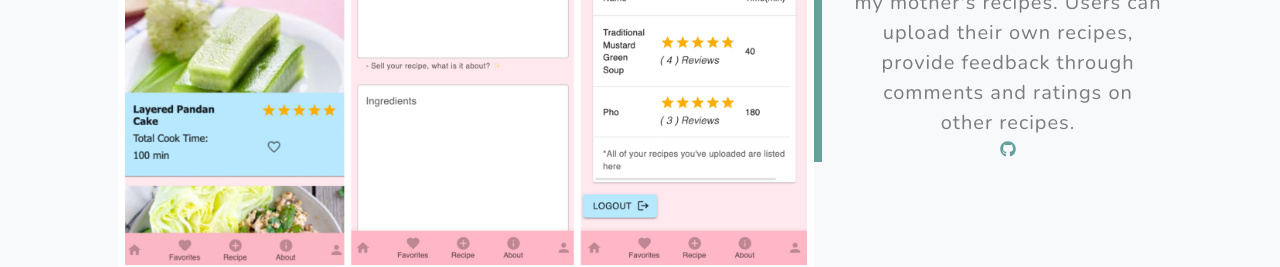
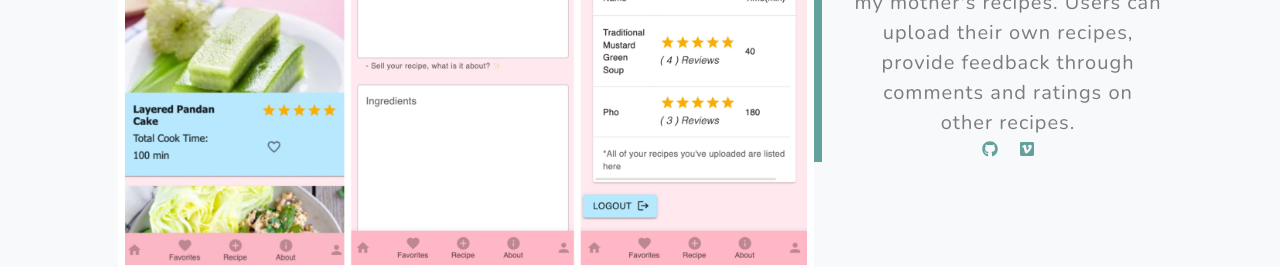
Before and after one commit to Xibbrahimovic/Xibbrahimovic.github.io, a website: page index.html in a window 1280 px wide. Shown: the part 2120-2387 px from the top of the page. Drawn offline with nearby package versions, Linux system fonts and the light colour scheme.

Commit message:
added vimeo link to kias kitchen

```diff
--- a/index.html
+++ b/index.html
@@ -91,6 +91,7 @@
                             <p class="text-black-50 mb-0">Full CRUD application for viewing Southeast Asian cuisines and getting a taste of my mother's recipes. Users can upload their own recipes, provide feedback through comments and ratings on other recipes. </p>
                             <a class="mx-2" href="https://github.com/Xibbrahimovic/Kias_Kitchen"
                             target="_blank" rel="noopener noreferrer"><i class="icon fab fa-github"></i></a>
+                            <a class="mx-2" href="https://vimeo.com/manage/videos/653915044" target="_blank" rel="noopener noreferrer"><i class="fab fa-vimeo"></i></a>
                         </div>
                     </div>
                 </div>
```
